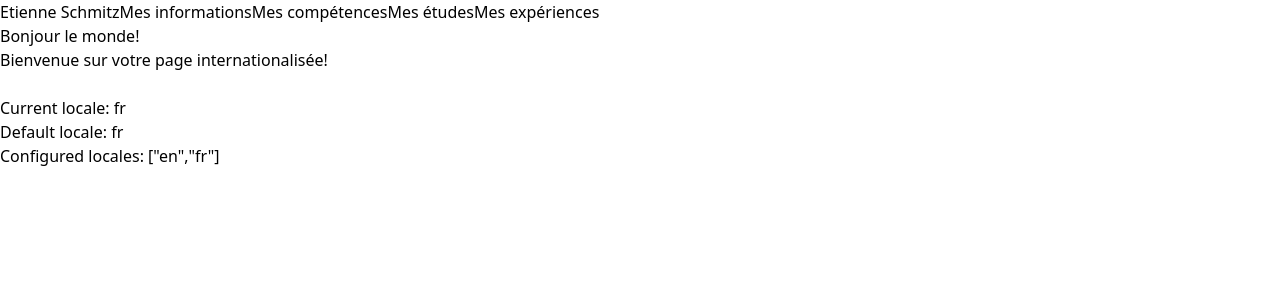
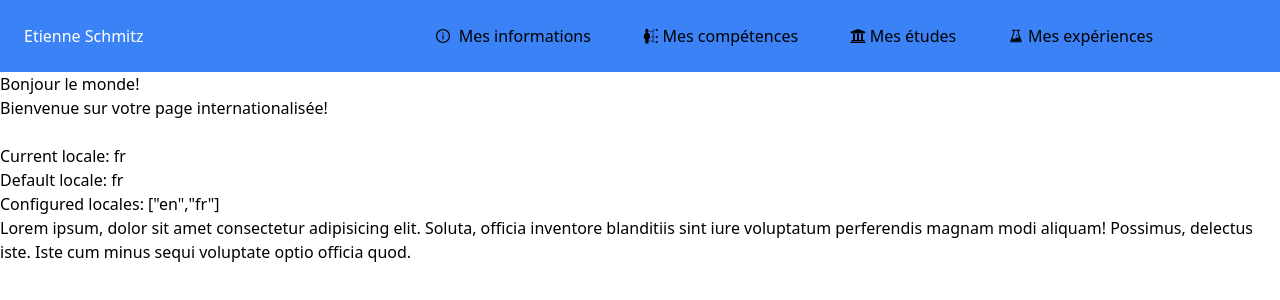
Before and after one commit to EtienneSchmitz/my-website, a Next.js app: page / in a window 1280 px wide. Shown: the top 300 px of the page. Built offline with nearby package versions, Linux system fonts and the light colour scheme.

Commit message:
feat - add react icons, begin header (wip)

```diff
--- a/components/Header.tsx
+++ b/components/Header.tsx
@@ -1,24 +1,39 @@
 import React from "react";
-
+import { GiSkills } from "react-icons/gi";
+import { FaUniversity } from "react-icons/fa";
+import { AiTwotoneExperiment, AiOutlineInfoCircle } from "react-icons/ai";
 import Link from "next/link";
 
 export default function Header() {
   return (
-    <div>
-      {/** Person Icone */}
-      Etienne Schmitz
+    <nav className="grid grid-cols-12 grid-rows-1	 p-6 bg-blue-500">
+      <div className="col-start-1 col-end-5 text-white">Etienne Schmitz</div>
+      <div className="col-start-5 col-end-12 flex justify-between">
         <Link href="/">
-        <a>Mes informations</a>
+          <a className="flex items-center text-teal-lighter hover:text-white">
+            <AiOutlineInfoCircle />
+            <span className="ml-2">Mes informations</span>
+          </a>
         </Link>
         <Link href="/skills">
-        <a>Mes compétences</a>
+          <a className="flex items-center text-teal-lighter hover:text-white">
+            <GiSkills />
+            <span className="ml-1">Mes compétences</span>
+          </a>
         </Link>
         <Link href="/study">
-        <a>Mes études</a>
+          <a className="flex items-center text-teal-lighter hover:text-white">
+            <FaUniversity />
+            <span className="ml-1">Mes études</span>
+          </a>
         </Link>
         <Link href="/experiences">
-        <a>Mes expériences</a>
+          <a className="flex items-center text-teal-lighter hover:text-white">
+            <AiTwotoneExperiment />
+            <span className="ml-1">Mes expériences</span>
+          </a>
         </Link>
       </div>
+    </nav>
   );
 }
--- a/package.json
+++ b/package.json
@@ -14,6 +14,7 @@
     "postcss": "^8.2.1",
     "react": "17.0.1",
     "react-dom": "17.0.1",
+    "react-icons": "^4.1.0",
     "react-intl": "^5.10.9",
     "tailwindcss": "^2.0.2"
   },
--- a/pages/index.tsx
+++ b/pages/index.tsx
@@ -1,13 +1,13 @@
-import React from 'react'
+import React from "react";
 // import styles from '../styles/Home.module.css'
-import { useRouter } from "next/router"
-import { useIntl } from "react-intl"
+import { useRouter } from "next/router";
+import { useIntl } from "react-intl";
 
 export default function Home() {
-  const { formatMessage } = useIntl()
-  const f = id => formatMessage({ id })
-  const router = useRouter()
-  const { locale, locales, defaultLocale } = router
+  const { formatMessage } = useIntl();
+  const f = (id) => formatMessage({ id });
+  const router = useRouter();
+  const { locale, locales, defaultLocale } = router;
 
   return (
     <div>
@@ -17,6 +17,12 @@ export default function Home() {
       <p>Current locale: {locale}</p>
       <p>Default locale: {defaultLocale}</p>
       <p>Configured locales: {JSON.stringify(locales)}</p>
+      <p>
+        Lorem ipsum, dolor sit amet consectetur adipisicing elit. Soluta,
+        officia inventore blanditiis sint iure voluptatum perferendis magnam
+        modi aliquam! Possimus, delectus iste. Iste cum minus sequi voluptate
+        optio officia quod.
+      </p>
     </div>
-  )
+  );
 }
```
Also changed, not shown: 1 other file (tests, documents, lock files or other folders). Lines whose indentation alone changed are shown as unchanged.
